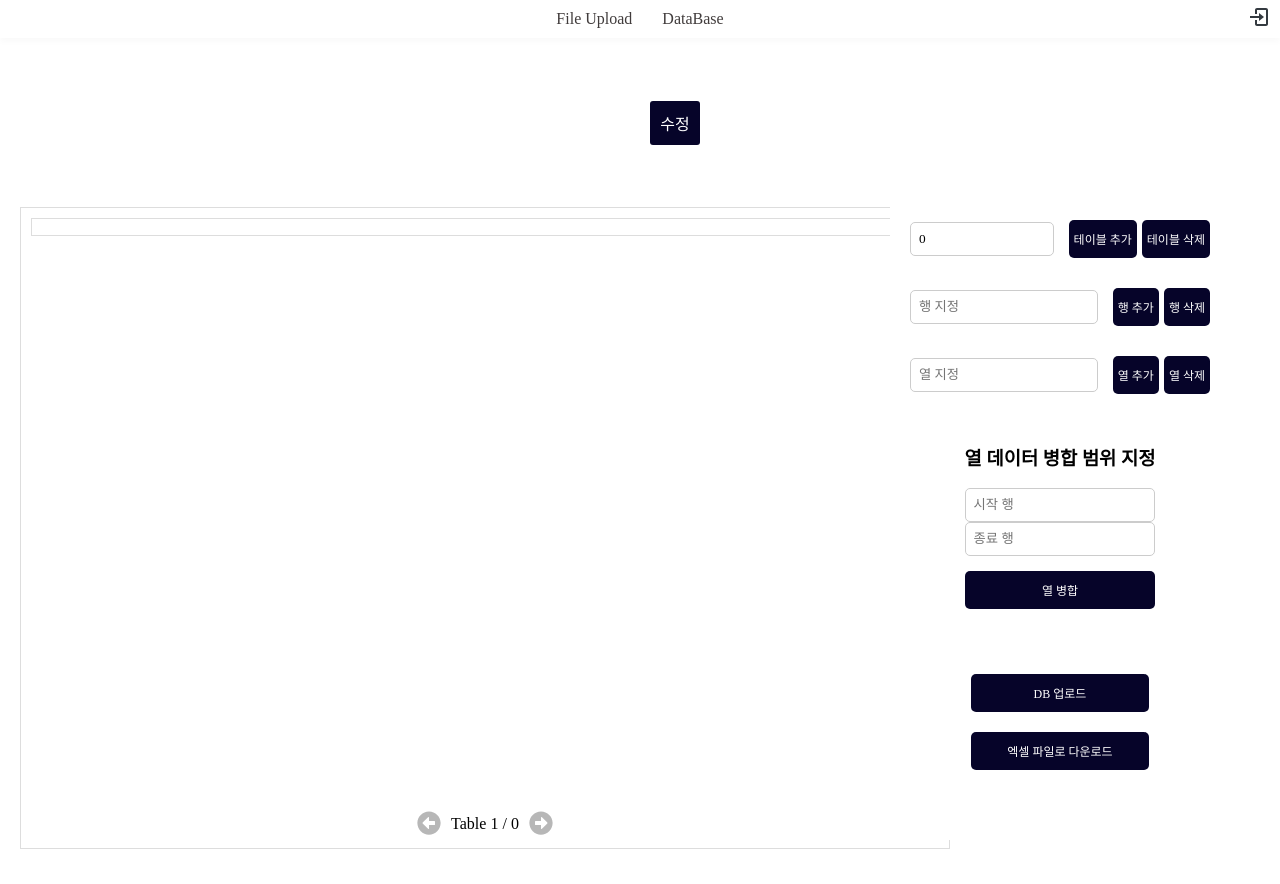
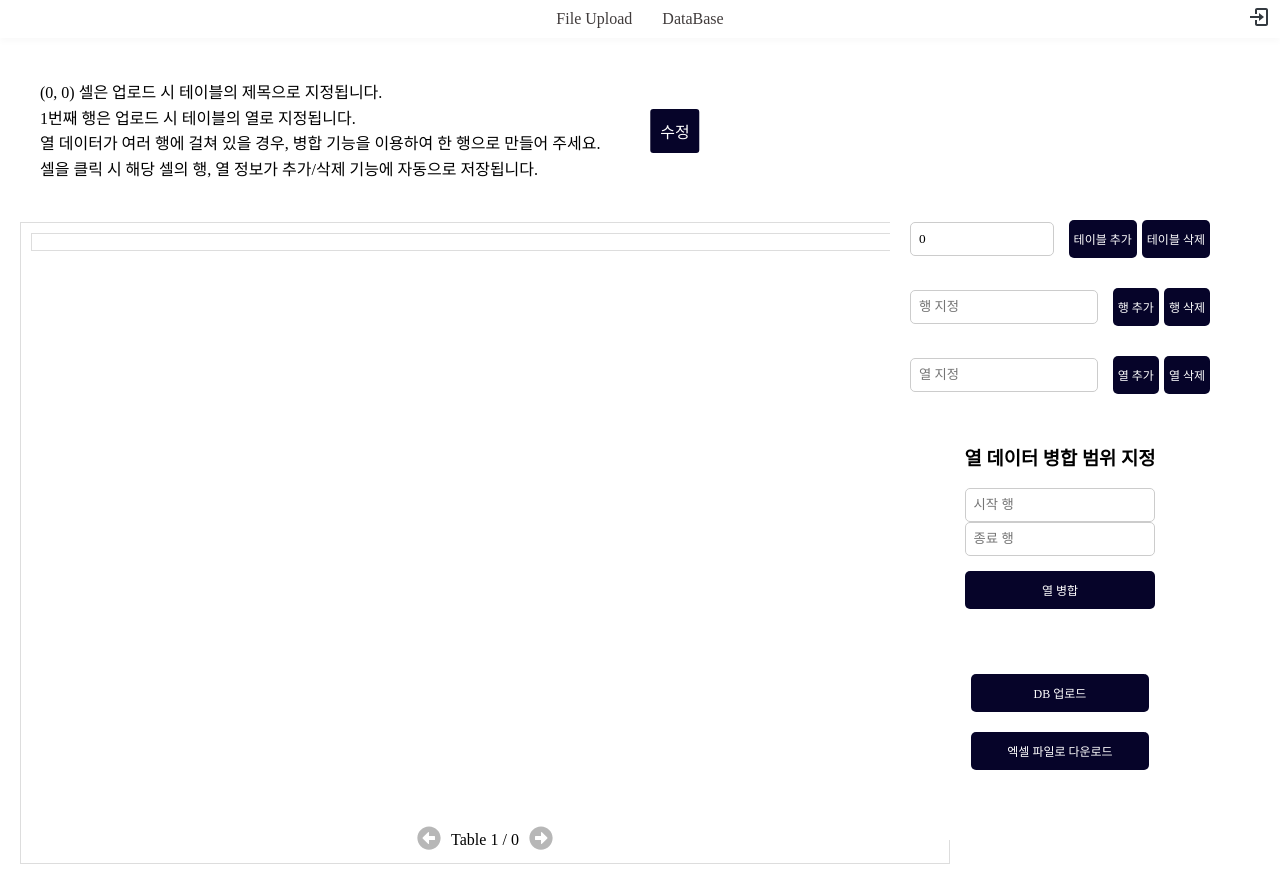
Before and after one commit to SKKUsanhak/frontend, a React (Create React App) app: page /excelEditor in a window 1280 px wide. Built offline with nearby package versions, Linux system fonts and the light colour scheme; a web font is replaced by a local one.

Commit message:
ExcelEditor Amend

```diff
--- a/src/component/excelEditor/ExcelEditor.css
+++ b/src/component/excelEditor/ExcelEditor.css
@@ -8,13 +8,19 @@
 
 .editor-header {
   display: flex;
+  align-items: center;
+  justify-content: space-between;
+  font-family: "LineFontBold";
   padding: 20px;
   margin-left: 20px;
-  font-family: "LineFontBold";
-  align-items: center;
-  justify-content: center;
+  position: relative;
 }
 
+.editor-header h1 {
+  position: absolute;
+  left: 50%;
+  transform: translateX(-50%);
+}
 
 .excel-editor {
   display: grid;
@@ -226,3 +232,12 @@
 .download-button {
   width: 100%;
 }
+
+.function-explain {
+  font-size: 16px;
+  font-family: "LineFont";
+  flex: 1; /* 제목과 나란히 배치되도록 */
+  text-align: left;
+  margin-right: 20px; /* 제목과의 간격 조정 */
+  line-height: 1.6;
+}
--- a/src/component/excelEditor/ExcelEditor.jsx
+++ b/src/component/excelEditor/ExcelEditor.jsx
@@ -190,9 +190,21 @@ export default function ExcelEditor() {
         }
     };
 
+    const confirmAndDeleteTable = (tableIndex) => {
+        if (window.confirm(`정말로 ${tableIndex} 번째 테이블을 삭제하시겠습니까?`)){
+            deleteTable(tableIndex-1);
+        }
+    }
+
     return (
         <div className="excel-editor-container">
             <div className="editor-header">
+                <div className='function-explain'>
+                    (0, 0) 셀은 업로드 시 테이블의 제목으로 지정됩니다. <br />
+                    1번째 행은 업로드 시 테이블의 열로 지정됩니다. <br />
+                    열 데이터가 여러 행에 걸쳐 있을 경우, 병합 기능을 이용하여 한 행으로 만들어 주세요. <br />
+                    셀을 클릭 시 해당 셀의 행, 열 정보가 추가/삭제 기능에 자동으로 저장됩니다. <br />
+                </div>
                 <h1><EditableFileName initialFileName={fileName} onSave={handleFileNameSave}/></h1>
             </div>
             <div className="excel-editor">
@@ -273,7 +285,7 @@ export default function ExcelEditor() {
                             max={data.length + 1}
                         />
                         <button onClick={() => addTable(tableIndex - 1)}>테이블 추가</button>
-                        <button onClick={() => deleteTable(tableIndex - 1)}>테이블 삭제</button>
+                        <button onClick={() => confirmAndDeleteTable(tableIndex)}>테이블 삭제</button>
                     </div>
 
                     <div className="Rowcontrols">
```
